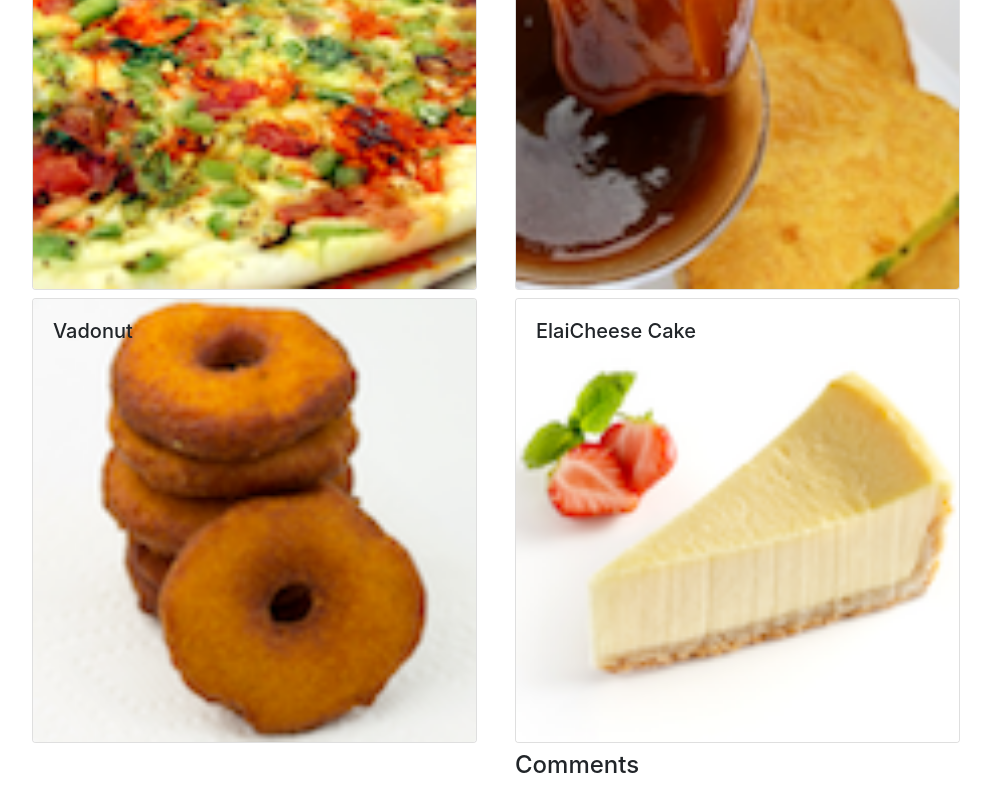
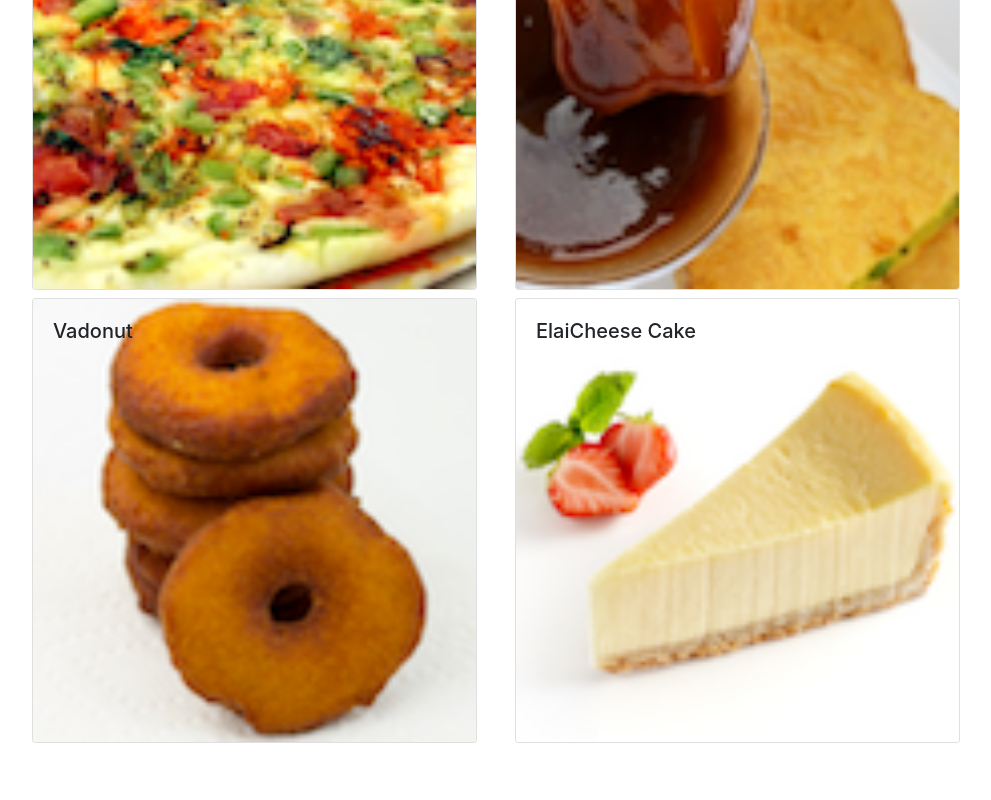
Before and after one commit to AAdewunmi/confusion_ReactApp, a React (Create React App) app: page / in a window 1280 px wide. Shown: the part 215-1015 px from the top of the page, without its empty margins (57-1048 px from the left). After the commit the page ends 962 px from the top, so only its background shows below. Built offline with nearby package versions, Linux system fonts and the light colour scheme.

Commit message:
Functional Components

```diff
--- a/src/components/DishdetailComponent.js
+++ b/src/components/DishdetailComponent.js
@@ -1,9 +1,7 @@
-import React, { Component } from 'react';
+import React from 'react';
 import { Card, CardImg, CardText, CardTitle, CardBody} from 'reactstrap';
 
-class DishDetail extends Component {
-
-  renderDish(dish){
+  function RenderDish({dish}){
     if(dish !=null){
       return (
 
@@ -30,10 +28,10 @@ class DishDetail extends Component {
     {this.renderDate(comment.date)}
     */
 
-    renderComments(dish) {
-    if(dish !=null){
+    function RenderComments({comments}) {
+    if(comments !=null){
       return (
-          dish.comments.map((comment) => (
+          comments.map((comment) => (
               <li key={comment.id} >
                   <p>{comment.comment}</p>
                   <p>-- {comment.author},
@@ -51,7 +49,7 @@ class DishDetail extends Component {
       );
     }
 }
-
+  /*
   renderDate(date) {
     return (
         new Intl.DateTimeFormat(
@@ -63,29 +61,34 @@ class DishDetail extends Component {
             }).format(new Date(date))
     )
 }
+  */
 
-
-  render(){
+  const DishDetail = (props) => {
+    if(props.dish !=null){
     return (
       <div className='container'>
 
           <div className="row">
               <div className="col-12 col-md-5 m-1">
-                  {this.renderDish(this.props.dish)}
+                  <RenderDish dish={props.dish} />
               </div>
               <div className="col-12 col-md-5 m-1" style={{ display: 'inline-block' }}>
-
                    <h4>Comments</h4>
                         <ul className="list-unstyled">
-                        {this.renderComments(this.props.dish)}
+                        <RenderComments comments={props.dish.comments} />
                         </ul>
               </div>
-
           </div>
       </div>
     );
+    }else
+    {
+      return(
+        <div></div>
+      );
+    }
 
   }
-}
+
 
 export default DishDetail;
--- a/src/components/MenuComponent.js
+++ b/src/components/MenuComponent.js
@@ -1,17 +1,10 @@
-import React, { Component } from 'react';
+import React from 'react';
 
 import { Card, CardImg, CardImgOverlay, CardTitle} from 'reactstrap';
 
-class Menu extends Component {
-
-  componentDidMount(){
-  }
-
-  render(){
-    const menu = this.props.dishes.map((dish) =>{
-      return (
-        <div key={dish.id} className='col-12 col-md-5 m-1'>
-            <Card onClick={() => this.props.onClick(dish.id)}>
+    function RenderMenuItem({dish, onClick}){
+        return(
+            <Card onClick={() => onClick(dish.id)}>
                <CardImg width="100%" src={dish.image} alt={dish.name}/>
                <CardImgOverlay>
                  <CardTitle>
@@ -19,6 +12,14 @@ class Menu extends Component {
                  </CardTitle>
                </CardImgOverlay>
             </Card>
+        );
+    }
+
+    const Menu = (props) => {
+          const menu = props.dishes.map((dish) =>{
+              return (
+                <div key={dish.id} className='col-12 col-md-5 m-1'>
+                  <RenderMenuItem dish={dish} onClick={props.onClick} />
                 </div>
               );
             });
@@ -33,7 +34,11 @@ class Menu extends Component {
                     </div>
               </div>
             );
-  }
+
     }
 
+
+
+
+
 export default Menu;
```
Lines whose indentation alone changed are shown as unchanged.
